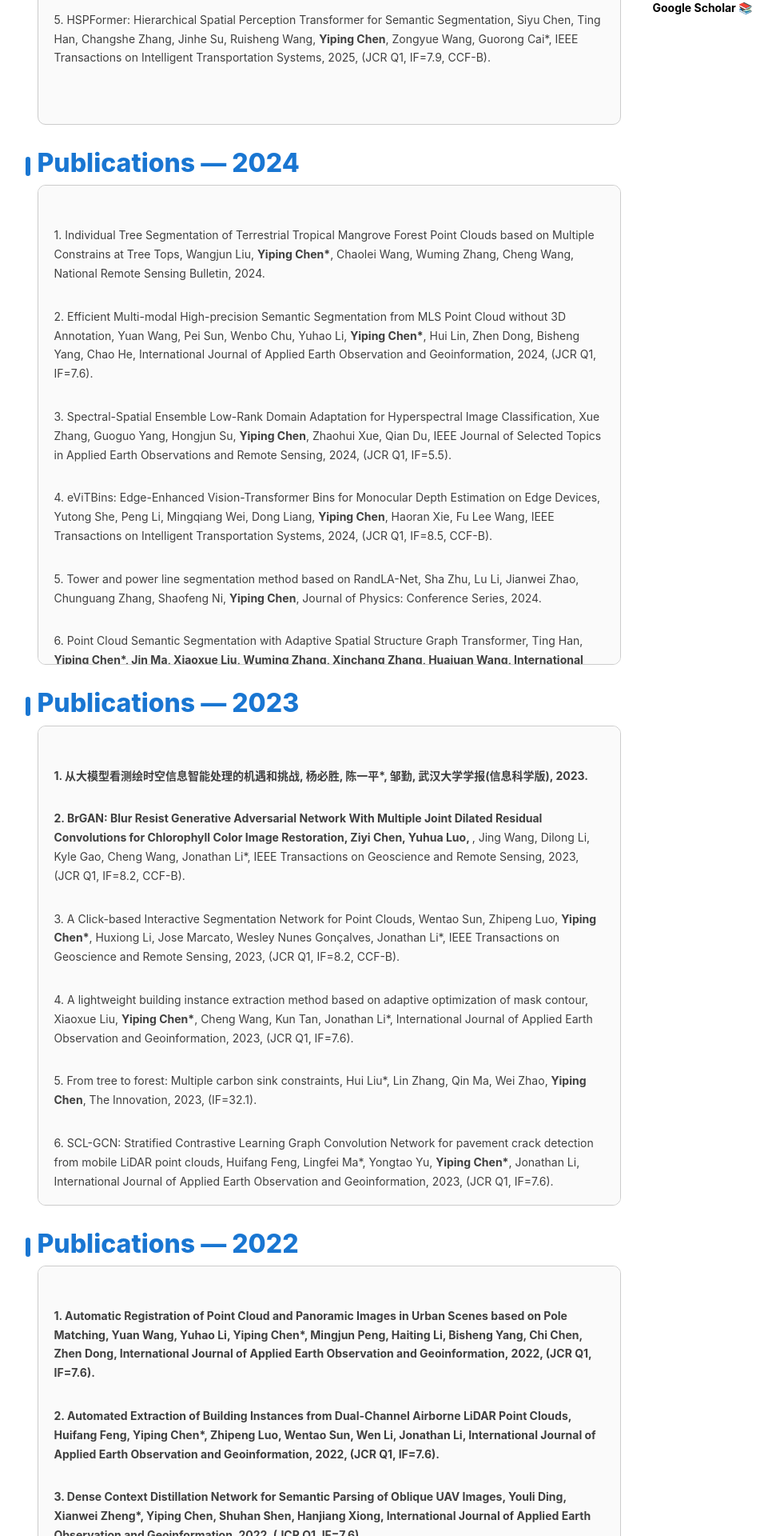
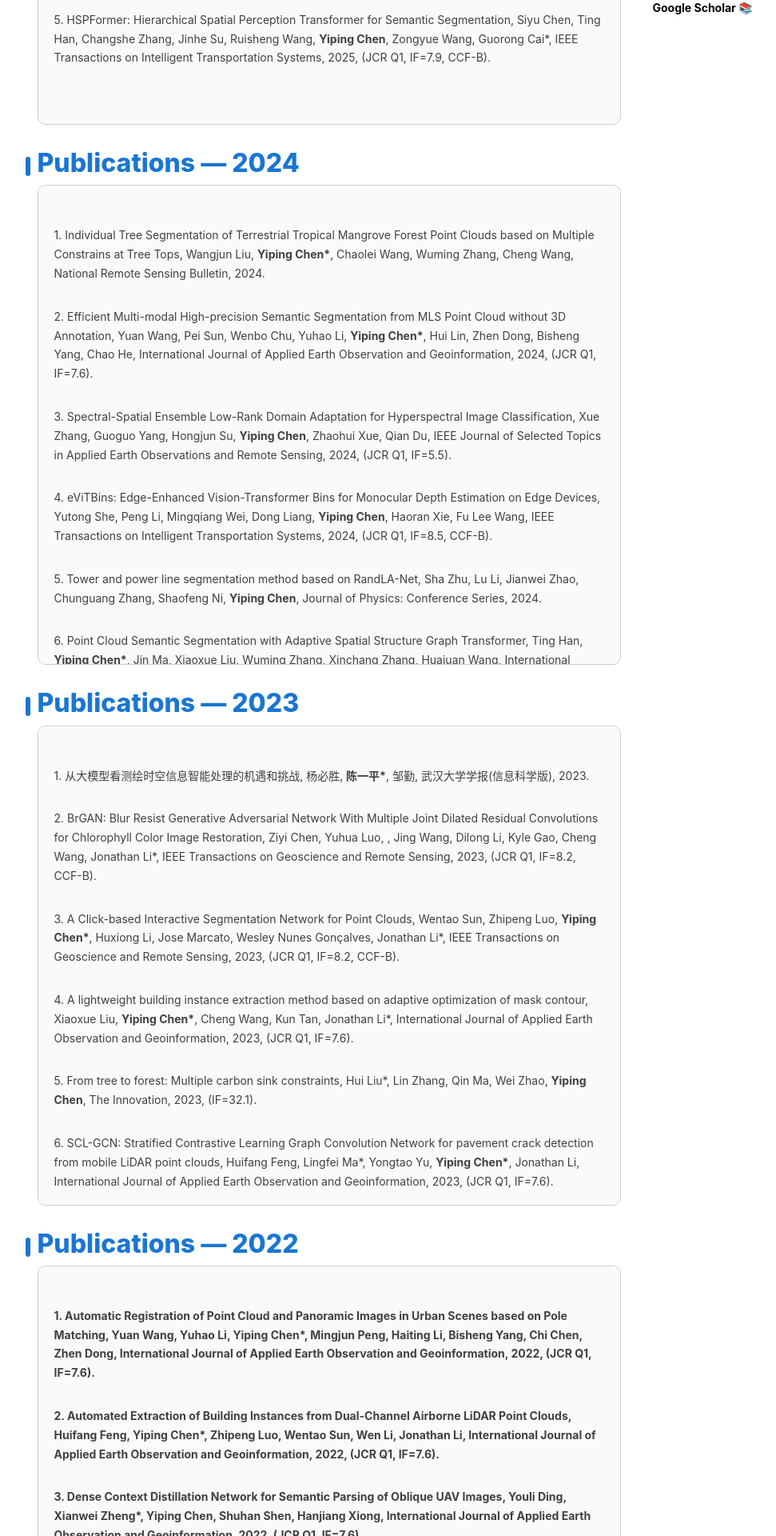
Before and after one commit to 3DSpatiotemporalAILab/3DAILab-main, a Jekyll site: the page built from Publications.html, in a window 1280 px wide. Shown: the part 937-2857 px from the top of the page at 80% size, without its empty margins (131-1102 px from the left). Built offline with Jekyll 4.4.1, drawn with Linux system fonts in a browser that asks for light colours; nearby versions of some CDN libraries; comment, search, counter and statistics services are not loaded.

```diff
--- a/Publications.html
+++ b/Publications.html
@@ -34,12 +34,12 @@ header-img: "img/Book.jpg"
       <h3 class="year-title">Publications — 2024</h3>
     <div style="height:600px; overflow-y: auto; padding: 20px; border: 1px solid #ccc; border-radius: 10px; background-color: #fafafa;">
       <!-- <p>1 - <strong>Individual Tree Segmentation of Terrestrial Tropical Mangrove Forest Point Clouds based on Multiple Constrains at Tree Tops</strong>, Wangjun Liu, Yiping Chen*, Chaolei Wang, Wuming Zhang, Cheng Wang, National Remote Sensing Bulletin, 2024.</p> -->
-      <p>1. Individual Tree Segmentation of Terrestrial Tropical Mangrove Forest Point Clouds based on Multiple Constrains at Tree Tops</strong>, Wangjun Liu, <strong>Yiping Chen*</strong>, Chaolei Wang, Wuming Zhang, Cheng Wang, National Remote Sensing Bulletin, 2024.</p>
+      <p>1. Individual Tree Segmentation of Terrestrial Tropical Mangrove Forest Point Clouds based on Multiple Constrains at Tree Tops, Wangjun Liu, <strong>Yiping Chen*</strong>, Chaolei Wang, Wuming Zhang, Cheng Wang, National Remote Sensing Bulletin, 2024.</p>
       <p>2. Efficient Multi-modal High-precision Semantic Segmentation from MLS Point Cloud without 3D Annotation, Yuan Wang, Pei Sun, Wenbo Chu, Yuhao Li, <strong>Yiping Chen*</strong>, Hui Lin, Zhen Dong, Bisheng Yang, Chao He, International Journal of Applied Earth Observation and Geoinformation, 2024, (JCR Q1, IF=7.6).</p>
       <p>3. Spectral-Spatial Ensemble Low-Rank Domain Adaptation for Hyperspectral Image Classification, Xue Zhang, Guoguo Yang, Hongjun Su, <strong>Yiping Chen</strong>, Zhaohui Xue, Qian Du, IEEE Journal of Selected Topics in Applied Earth Observations and Remote Sensing, 2024, (JCR Q1, IF=5.5).</p>
       <p>4. eViTBins: Edge-Enhanced Vision-Transformer Bins for Monocular Depth Estimation on Edge Devices, Yutong She, Peng Li, Mingqiang Wei, Dong Liang, <strong>Yiping Chen</strong>, Haoran Xie, Fu Lee Wang, IEEE Transactions on Intelligent Transportation Systems, 2024, (JCR Q1, IF=8.5, CCF-B).</p>
       <p>5. Tower and power line segmentation method based on RandLA-Net, Sha Zhu, Lu Li, Jianwei Zhao, Chunguang Zhang, Shaofeng Ni, <strong>Yiping Chen</strong>, Journal of Physics: Conference Series, 2024.</p>
-      <p>6. Point Cloud Semantic Segmentation with Adaptive Spatial Structure Graph Transformer, Ting Han, <strong>Yiping Chen*, Jin Ma, Xiaoxue Liu, Wuming Zhang, Xinchang Zhang, Huajuan Wang, International Journal of Applied Earth Observation and Geoinformation, 2024, (JCR Q1, IF=7.6).</p>
+      <p>6. Point Cloud Semantic Segmentation with Adaptive Spatial Structure Graph Transformer, Ting Han, <strong>Yiping Chen*</strong>, Jin Ma, Xiaoxue Liu, Wuming Zhang, Xinchang Zhang, Huajuan Wang, International Journal of Applied Earth Observation and Geoinformation, 2024, (JCR Q1, IF=7.6).</p>
       <p>7. Crack-UNet: Multiscale Feature Learning Network for Pavement Crack Detection From Large-Scale MLS Point Clouds, Huifang Feng, Wen Li, Lingfei Ma*, <strong>Yiping Chen*</strong>, Haiyan Guan, Yongtao Yu, José Marcato, Jonathan Li, IEEE Transactions on Intelligent Transportation Systems, 2024, (JCR Q1, IF=7.9, CCF-B).</p>
       <p>8. Temporal-Spectral-Semantic-Aware Convolutional Transformer Network for Multi-class Tidal Wetland Change Detection in Greater Bay Area, Siyu Qian, Zhaohui Xue*, Mingming Jia, <strong>Yiping Chen</strong>, Hongjun Su, ISPRS Journal of Photogrammetry and Remote Sensing, 2024, (JCR Q1, IF=12.7).</p>
       <p>9. Point and Voxel Cross Perception with Lightweight Cosformer for Large-Scale Point Cloud Semantic Segmentation, Shuai Zhang, Biao Wang, <strong>Yiping Chen*</strong>, Shuhang Zhang, Wuming Zhang, International Journal of Applied Earth Observation and Geoinformation, 2024, (JCR Q1, IF=7.6).</p>
```
